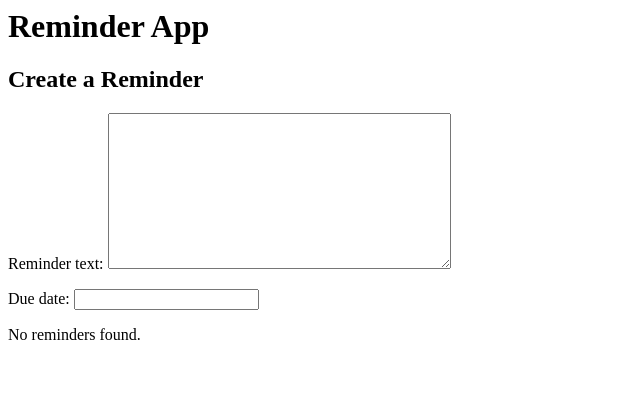
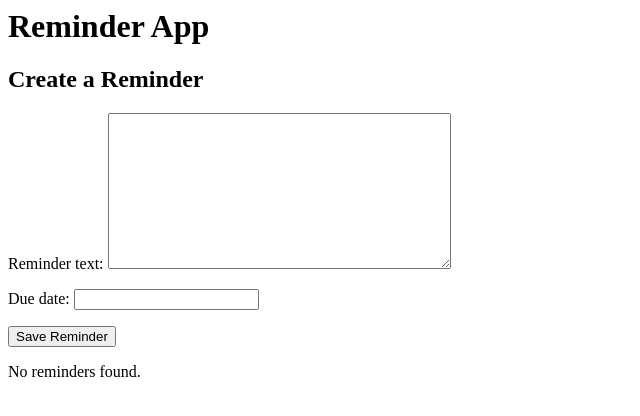
Before and after one commit to bmonette/reminder-app, a Django app: page / in a window 1280 px wide. Shown: the top 416 px of the page, without its empty margins (0-640 px from the left). Run offline with Django 5.2, Linux system fonts and the light colour scheme; data that the repository does not hold is empty.

Commit message:
Adds the 'Save Reminder' button and the {% csrf_token %} tag for cross-site request forgery protection

```diff
--- a/reminders/templates/reminders/reminder_list.html
+++ b/reminders/templates/reminders/reminder_list.html
@@ -2,7 +2,11 @@
 
 <h2>Create a Reminder</h2>
 
-{{ form.as_p }}
+<form method="post">
+    {% csrf_token %}
+    {{ form.as_p }}
+    <button type="submit">Save Reminder</button>
+</form>
 
 {% for reminder in reminders %}
     <p>{{ reminder.reminder_text }}</p>
```
